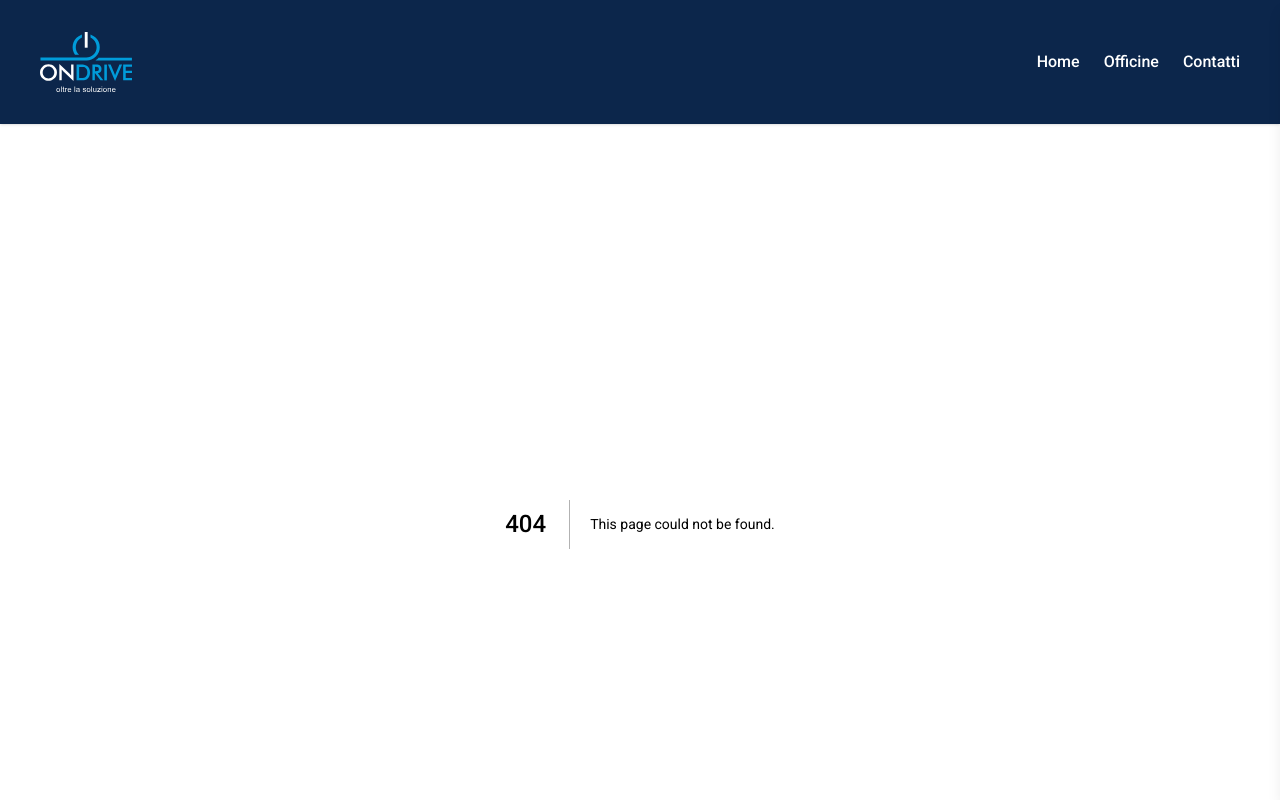
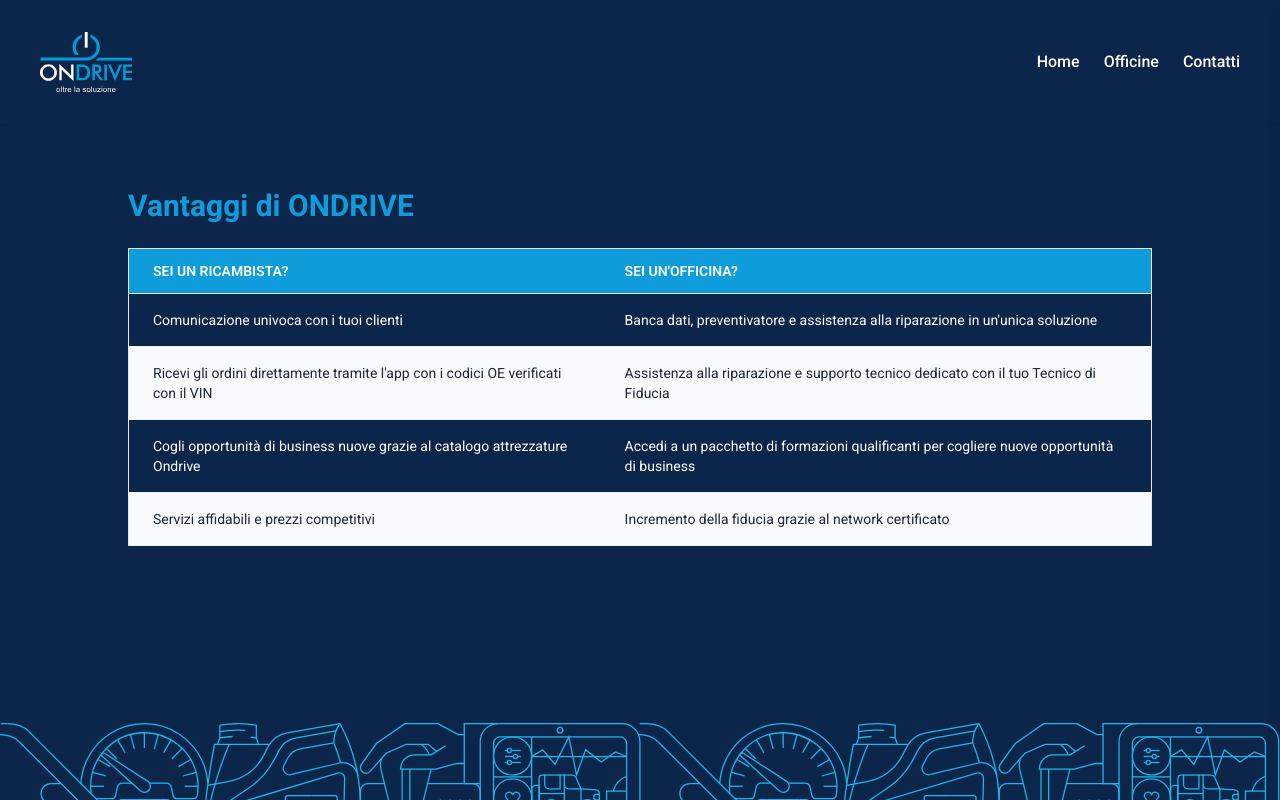
Before and after one commit to GianlucaLostuzzo/ondrive-frontend, a Next.js app: page /landing in a window 1280 px wide. Before the commit this address had no page. Shown: the top 800 px of the page. Built offline with nearby package versions, Linux system fonts and the light colour scheme.

Commit message:
created landing page for webzine

```diff
--- /dev/null
+++ b/app/landing/page.tsx
@@ -0,0 +1,92 @@
+export default function LandingPage() {
+  return (
+    <div className="min-h-screen text-gray-800 px-6 py-16" style={{
+            backgroundColor: '#0c264b',
+            backgroundImage: 'url(/bg/home_blue.svg)',
+            backgroundPosition: 'bottom',
+            backgroundRepeat: 'no-repeat',
+          }}>
+      <div className="max-w-5xl mx-auto">
+        <h1 className="text-3xl font-bold mb-6 text-[#0e9dda]">
+          Vantaggi di ONDRIVE
+        </h1>
+
+        {/* Versione tabella - visibile da md in su */}
+        <div className="hidden md:block overflow-x-auto">
+          <table className="min-w-full border border-gray-200 divide-y divide-gray-200">
+            <thead className="bg-[#0e9dda] text-white">
+              <tr>
+                <th className="px-6 py-3 text-left text-sm font-semibold uppercase">
+                  Sei un ricambista?
+                </th>
+                <th className="px-6 py-3 text-left text-sm font-semibold uppercase">
+                  Sei un'officina?
+                </th>
+              </tr>
+            </thead>
+            <tbody className="divide-y divide-gray-100">
+              <tr>
+                <td className="px-6 py-4 text-sm text-white">
+                  Comunicazione univoca con i tuoi clienti
+                </td>
+                <td className="px-6 py-4 text-sm text-white">
+                  Banca dati, preventivatore e assistenza alla riparazione in un'unica soluzione
+                </td>
+              </tr>
+              <tr className="bg-gray-50">
+                <td className="px-6 py-4 text-sm">
+                  Ricevi gli ordini direttamente tramite l'app con i codici OE verificati con il VIN
+                </td>
+                <td className="px-6 py-4 text-sm">
+                  Assistenza alla riparazione e supporto tecnico dedicato con il tuo Tecnico di Fiducia
+                </td>
+              </tr>
+              <tr>
+                <td className="px-6 py-4 text-sm text-white">
+                  Cogli opportunità di business nuove grazie al catalogo attrezzature Ondrive
+                </td>
+                <td className="px-6 py-4 text-sm text-white">
+                  Accedi a un pacchetto di formazioni qualificanti per cogliere nuove opportunità di business
+                </td>
+              </tr>
+              <tr className="bg-gray-50">
+                <td className="px-6 py-4 text-sm">
+                  Servizi affidabili e prezzi competitivi
+                </td>
+                <td className="px-6 py-4 text-sm">
+                  Incremento della fiducia grazie al network certificato
+                </td>
+              </tr>
+            </tbody>
+          </table>
+        </div>
+
+        {/* Versione lista - visibile solo su mobile */}
+        <div className="md:hidden space-y-6">
+          <div>
+            <h2 className="text-lg font-semibold text-[#0e9dda] mb-2">
+              Per i ricambisti
+            </h2>
+            <ul className="list-disc list-inside text-sm text-white space-y-1">
+              <li>Comunicazione univoca con i tuoi clienti</li>
+              <li>Ricevi gli ordini direttamente tramite l'app con i codici OE verificati con il VIN</li>
+              <li>Cogli opportunità di business nuove grazie al catalogo attrezzature Ondrive</li>
+              <li>Servizi affidabili e prezzi competitivi</li>
+            </ul>
+          </div>
+          <div>
+            <h2 className="text-lg font-semibold text-[#0e9dda] mb-2">
+              Per le officine
+            </h2>
+            <ul className="list-disc list-inside text-sm text-white space-y-1">
+              <li>Banca dati, preventivatore e assistenza alla riparazione in un'unica soluzione</li>
+              <li>Assistenza alla riparazione e supporto tecnico dedicato con il tuo Tecnico di Fiducia</li>
+              <li>Accedi a un pacchetto di formazioni qualificanti per cogliere nuove opportunità di business</li>
+              <li>Incremento della fiducia grazie al network certificato</li>
+            </ul>
+          </div>
+        </div>
+      </div>
+    </div>
+  );
+}
```
Also changed, not shown: 1 other file (tests, documents, lock files or other folders).
